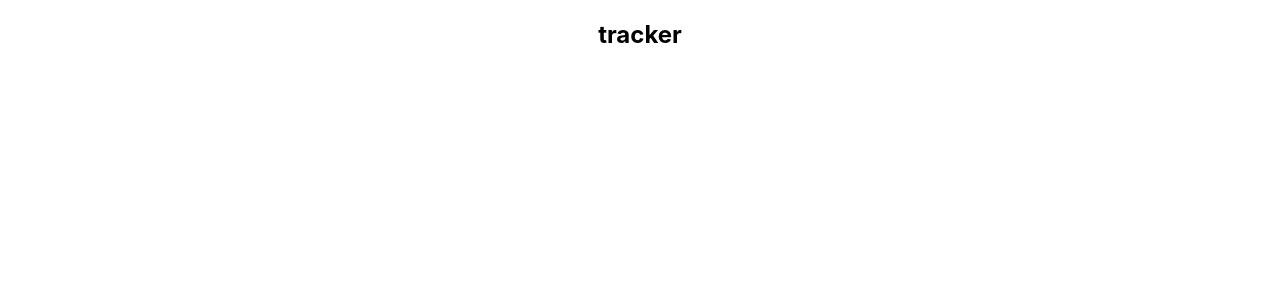
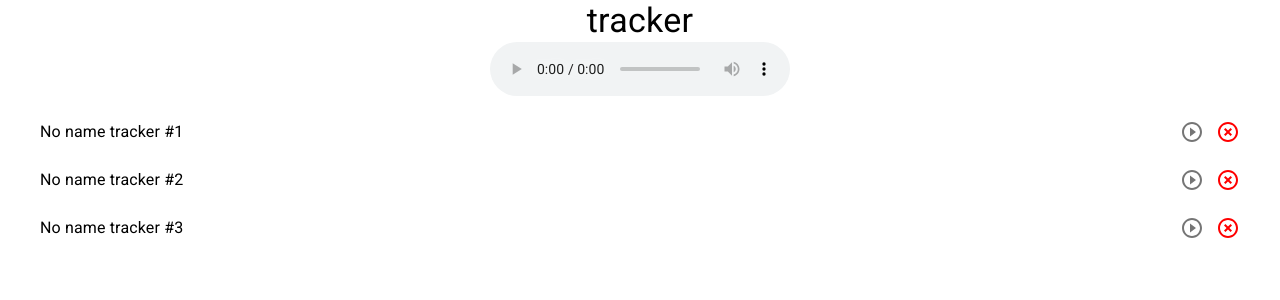
Before and after one commit to maksim-honchar/nimble, a React (Create React App) app: page / in a window 1280 px wide. Shown: the top 300 px of the page. Built offline with nearby package versions, Linux system fonts and the light colour scheme.

Commit message:
draft Track_js

```diff
--- a/package.json
+++ b/package.json
@@ -3,6 +3,8 @@
   "version": "0.1.0",
   "private": false,
   "dependencies": {
+    "@material-ui/core": "^4.11.2",
+    "@material-ui/icons": "^4.11.2",
     "@testing-library/jest-dom": "^5.11.6",
     "@testing-library/react": "^11.2.2",
     "@testing-library/user-event": "^12.5.0",
--- a/public/index.html
+++ b/public/index.html
@@ -24,7 +24,11 @@
       work correctly both with client-side routing and a non-root public URL.
       Learn how to configure a non-root public URL by running `npm run build`.
     -->
-    <title>React App</title>
+    <link
+      rel="stylesheet"
+      href="https://fonts.googleapis.com/css?family=Roboto:300,400,500,700&display=swap"
+    />
+    <title>Nimble App</title>
   </head>
   <body>
     <noscript>You need to enable JavaScript to run this app.</noscript>
--- a/src/App.css
+++ b/src/App.css
@@ -1,38 +1,3 @@
 .App {
   text-align: center;
 }
-
-.App-logo {
-  height: 40vmin;
-  pointer-events: none;
-}
-
-@media (prefers-reduced-motion: no-preference) {
-  .App-logo {
-    animation: App-logo-spin infinite 20s linear;
-  }
-}
-
-.App-header {
-  background-color: #282c34;
-  min-height: 100vh;
-  display: flex;
-  flex-direction: column;
-  align-items: center;
-  justify-content: center;
-  font-size: calc(10px + 2vmin);
-  color: white;
-}
-
-.App-link {
-  color: #61dafb;
-}
-
-@keyframes App-logo-spin {
-  from {
-    transform: rotate(0deg);
-  }
-  to {
-    transform: rotate(360deg);
-  }
-}
--- a/src/App.js
+++ b/src/App.js
@@ -1,10 +1,16 @@
+import Container from "@material-ui/core/Container";
+import Typography from "@material-ui/core/Typography";
 import "./App.css";
+import { Player } from "./components/Player";
 
 function App() {
   return (
-    <div className="App">
-      <h2>tracker</h2>
-    </div>
+    <Container maxWidth="lg">
+      <div className="App">
+        <Typography variant="h4">tracker</Typography>
+        <Player />
+      </div>
+    </Container>
   );
 }
 
--- /dev/null
+++ b/src/components/Player.js
@@ -0,0 +1,77 @@
+import { useState, useRef, useEffect } from "react";
+import List from "@material-ui/core/List";
+import { makeStyles } from "@material-ui/core/styles";
+
+import { Track } from "./Track";
+
+const useStyles = makeStyles((theme) => ({
+  root: {
+    // width: "100%",
+    // maxWidth: 360,
+    backgroundColor: theme.palette.background.paper,
+  },
+}));
+
+export const Player = () => {
+  const audioEl = useRef(null);
+  const classes = useStyles();
+
+  const [isPlaying, setIsPlaying] = useState(false);
+  const [songs, setSongs] = useState([
+    { title: "No name tracker  #1", src: "./music/01.mp3" },
+    { title: "No name tracker  #2", src: "./music/02.mp3" },
+    { title: "No name tracker  #3", src: "./music/03.mp3" },
+  ]);
+
+  const [currentSong, setCurrentSong] = useState(0);
+  const [timeDuration, setTimeDuration] = useState(0);
+  const [timeCurrent, setTimeCurrent] = useState(0);
+
+  const durationTrack = (e) => setTimeDuration(e.target.duration);
+  const currentTimeTrack = (e) => setTimeCurrent(e.target.currentTime);
+
+  const formatTiming = (s) => {
+    return (s - (s %= 60)) / 60 + (9 < s ? ":" : ":0") + ~~s;
+  };
+
+  const toggleTrack = (number) => {
+    setCurrentSong(number);
+    setIsPlaying(!isPlaying);
+  };
+
+  const deleteTrack = (trackTitle) => {
+    const newList = songs.filter((track) => track.title !== trackTitle);
+    setSongs(newList);
+  };
+
+  useEffect(() => {
+    isPlaying ? audioEl.current.play() : audioEl.current.pause();
+  }, [isPlaying, timeDuration]);
+
+  const tracksList = songs.map((track, index) => (
+    <Track
+      key={index}
+      index={index}
+      title={track.title}
+      currentSong={currentSong}
+      isPlaying={isPlaying}
+      toggleTrack={toggleTrack}
+      deleteTrack={deleteTrack}
+      timingTrack={formatTiming(timeCurrent)}
+      totalTime={formatTiming(timeDuration)}
+    />
+  ));
+
+  return (
+    <div>
+      <audio
+        controls
+        src={songs.length ? songs[currentSong].src : ""}
+        ref={audioEl}
+        onTimeUpdate={currentTimeTrack}
+        onCanPlay={durationTrack}
+      />
+      <List className={classes.root}>{tracksList}</List>
+    </div>
+  );
+};
--- /dev/null
+++ b/src/components/Track.js
@@ -0,0 +1,42 @@
+import React, { useEffect, useState } from "react";
+import ListItem from "@material-ui/core/ListItem";
+import ListItemText from "@material-ui/core/ListItemText";
+import ListItemSecondaryAction from "@material-ui/core/ListItemSecondaryAction";
+import IconButton from "@material-ui/core/IconButton";
+import PlayCircleOutlineIcon from "@material-ui/icons/PlayCircleOutline";
+import PauseCircleOutlineIcon from "@material-ui/icons/PauseCircleOutline";
+import HighlightOffIcon from "@material-ui/icons/HighlightOff";
+
+export const Track = (props) => {
+  return (
+    <ListItem>
+      <ListItemText primary={props.title} />
+      <span style={{ marginRight: 50 }}>
+        {props.index === props.currentSong && props.isPlaying
+          ? `${props.timingTrack} / ${props.totalTime}`
+          : null}
+      </span>
+      <ListItemSecondaryAction>
+        <IconButton
+          edge="end"
+          aria-label="play"
+          onClick={() => props.toggleTrack(props.index)}
+        >
+          {props.index === props.currentSong && props.isPlaying ? (
+            <PauseCircleOutlineIcon />
+          ) : (
+            <PlayCircleOutlineIcon />
+          )}
+        </IconButton>
+        <IconButton
+          edge="end"
+          aria-label="delete"
+          onClick={() => props.deleteTrack(props.title)}
+          style={{ color: "red" }}
+        >
+          <HighlightOffIcon />
+        </IconButton>
+      </ListItemSecondaryAction>
+    </ListItem>
+  );
+};
--- a/src/index.css
+++ b/src/index.css
@@ -1,13 +1,13 @@
 body {
   margin: 0;
-  font-family: -apple-system, BlinkMacSystemFont, 'Segoe UI', 'Roboto', 'Oxygen',
-    'Ubuntu', 'Cantarell', 'Fira Sans', 'Droid Sans', 'Helvetica Neue',
+  font-family: -apple-system, BlinkMacSystemFont, "Roboto", "Segoe UI", "Oxygen",
+    "Ubuntu", "Cantarell", "Fira Sans", "Droid Sans", "Helvetica Neue",
     sans-serif;
   -webkit-font-smoothing: antialiased;
   -moz-osx-font-smoothing: grayscale;
 }
 
 code {
-  font-family: source-code-pro, Menlo, Monaco, Consolas, 'Courier New',
+  font-family: source-code-pro, Menlo, Monaco, Consolas, "Courier New",
     monospace;
 }
```
Also changed, not shown: 2 other files (tests, documents, lock files or other folders).
